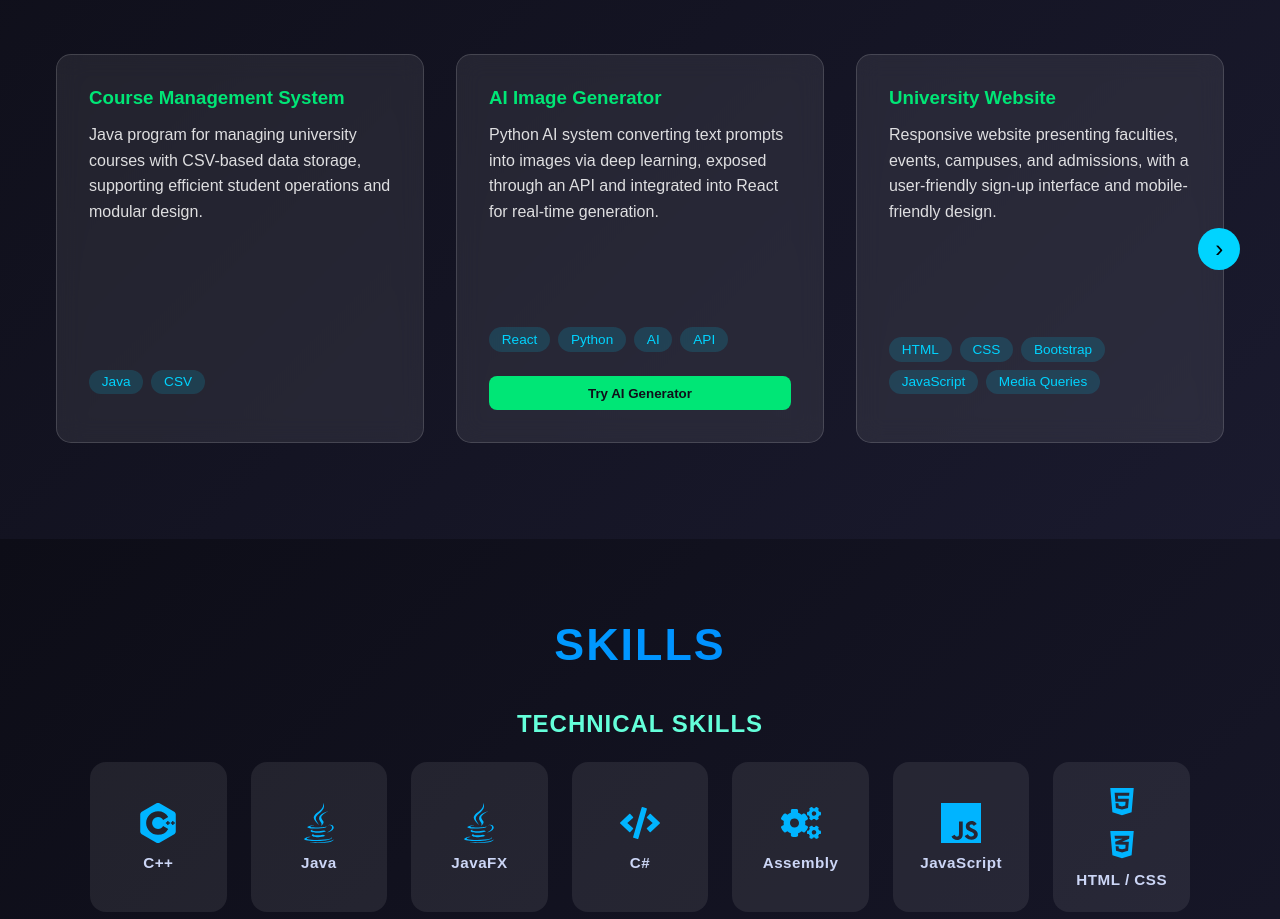
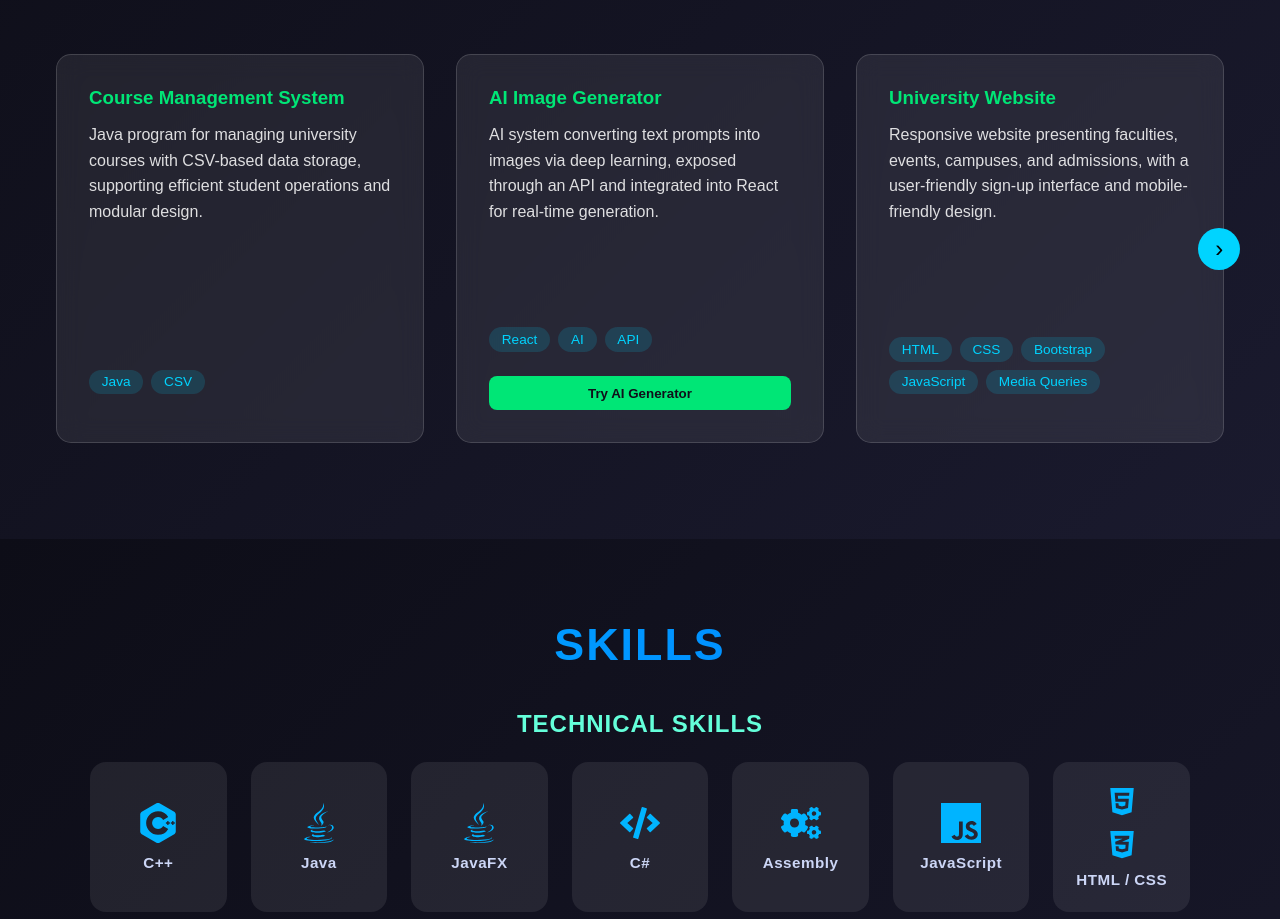
Before and after one commit to talaosman/Portfolio, a React (Create React App) app: page / in a window 1280 px wide. Shown: the part 1940-2859 px from the top of the page. Built offline with nearby package versions, Linux system fonts and the light colour scheme.

Commit message:
modify project

```diff
--- a/src/components/Project.js
+++ b/src/components/Project.js
@@ -188,8 +188,8 @@ const ProjectsList = () => {
   },
   {
     name: "AI Image Generator",
-    desc: "Python AI system converting text prompts into images via deep learning, exposed through an API and integrated into React for real-time generation.",
-    tags: ["React", "Python", "AI", "API"]
+    desc: "AI system converting text prompts into images via deep learning, exposed through an API and integrated into React for real-time generation.",
+    tags: ["React", "AI", "API"]
   },
   {
     name: "University Website",
```
